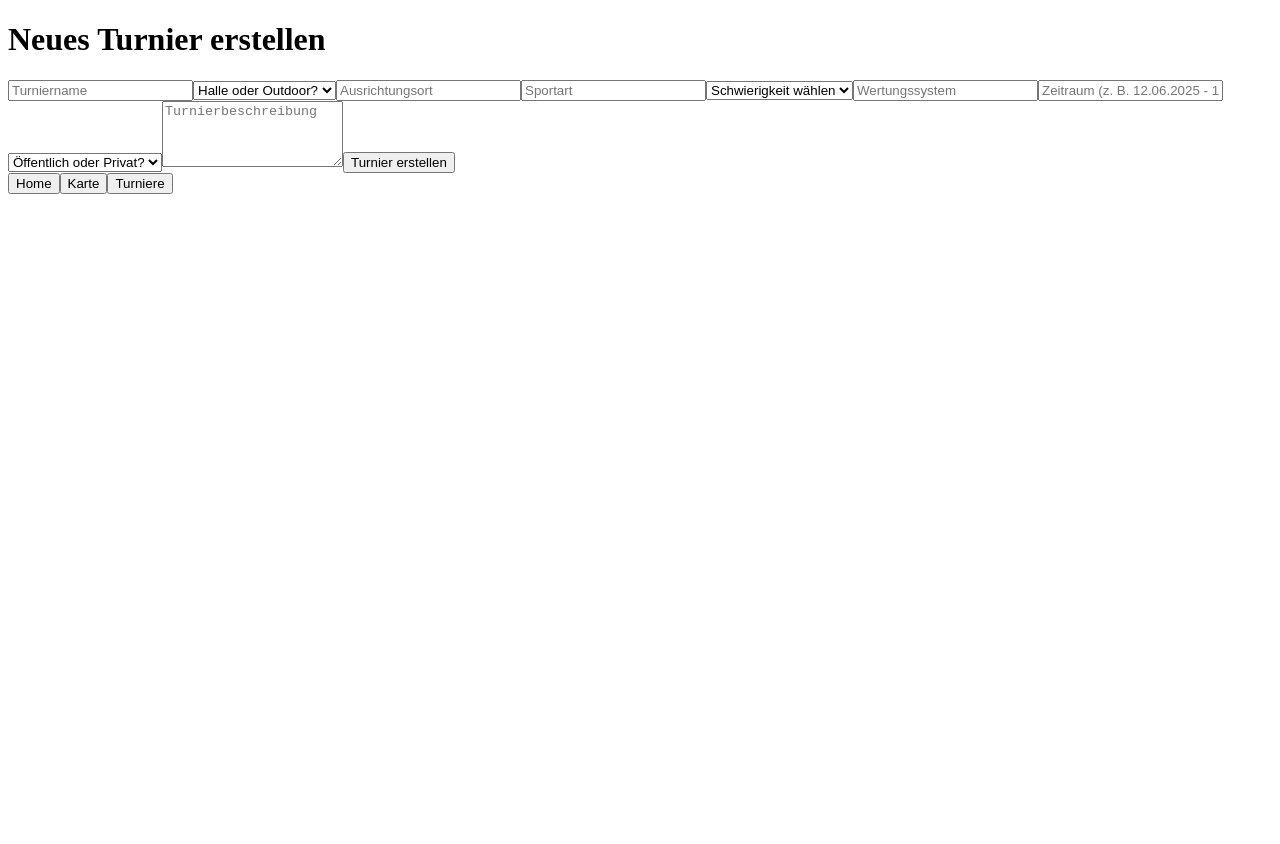
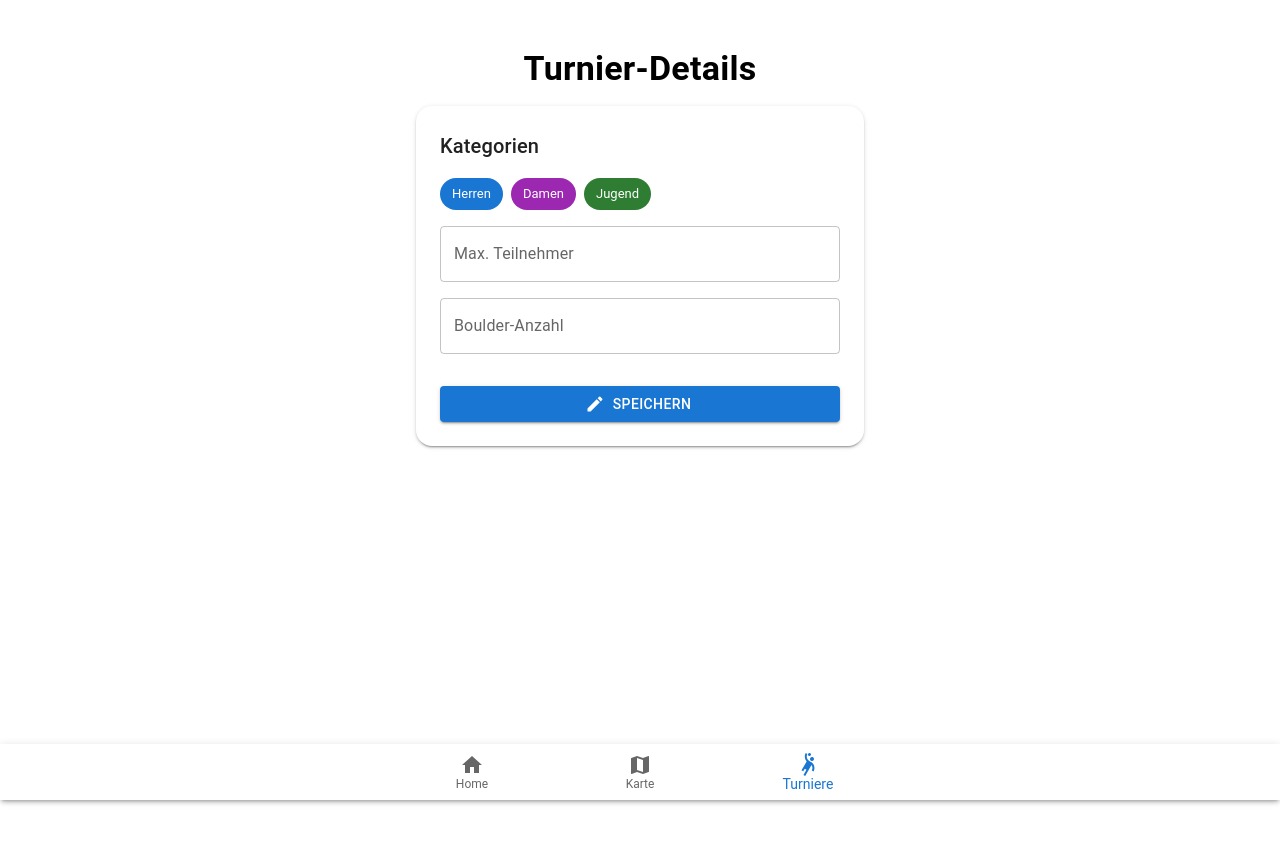
Before and after one commit to JonasFlachmann/ClimbingTurnamentAppPublic, a Next.js app: page /tournament-define in a window 1280 px wide. Shown: the top 844 px of the page. Before the commit the page ends 800 px from the top, so only its background shows below. Built offline with nearby package versions, Linux system fonts and the light colour scheme.

Commit message:
Update tournament-define.tsx

```diff
--- a/pages/tournament-define.tsx
+++ b/pages/tournament-define.tsx
@@ -1,116 +1,43 @@
-import { useRouter } from "next/router";
+import React from "react";
+import { Box, Typography, TextField, Button, Paper, BottomNavigation, BottomNavigationAction, Chip } from "@mui/material";
+import HomeIcon from "@mui/icons-material/Home";
+import MapIcon from "@mui/icons-material/Map";
+import SportsHandballIcon from "@mui/icons-material/SportsHandball";
+import EditIcon from "@mui/icons-material/Edit";
+import Link from "next/link";
 
-export default function TournamentDefine() {
-  const router = useRouter();
-
-  const handleSubmit = () => {
-    // Nach dem Erstellen direkt zur "Turnier befüllen" Seite
-    router.push("/tournament-fill");
-  };
+const TournamentDefinePage: React.FC = () => {
+  const [value, setValue] = React.useState(2);
 
   return (
-    <div className="min-h-screen bg-darkgreen p-6 flex flex-col items-center">
-      <h1 className="text-3xl font-bold text-white mb-6 text-center">
-        Neues Turnier erstellen
-      </h1>
+    <>
+      <Box sx={{ minHeight: "100vh", bgcolor: "background.default", px: 2, pb: 10, pt: 5, display: "flex", flexDirection: "column", alignItems: "center" }}>
+        <Typography variant="h4" sx={{ fontWeight: "bold", mb: 2, textAlign: "center" }}>
+          Turnier-Details
+        </Typography>
+        <Paper elevation={2} sx={{ borderRadius: 4, p: 3, mb: 4, width: "100%", maxWidth: 400 }}>
+          <Typography variant="h6" sx={{ mb: 2 }}>Kategorien</Typography>
+          <Box sx={{ mb: 2, display: "flex", gap: 1, flexWrap: "wrap" }}>
+            <Chip label="Herren" color="primary" />
+            <Chip label="Damen" color="secondary" />
+            <Chip label="Jugend" color="success" />
+          </Box>
+          <TextField label="Max. Teilnehmer" type="number" fullWidth sx={{ mb: 2 }} />
+          <TextField label="Boulder-Anzahl" type="number" fullWidth sx={{ mb: 2 }} />
+          <Button variant="contained" color="primary" startIcon={<EditIcon />} fullWidth sx={{ mt: 2 }}>
+            Speichern
+          </Button>
+        </Paper>
+      </Box>
+      <Paper sx={{ position: "fixed", bottom: 0, left: 0, right: 0, zIndex: 100 }} elevation={3}>
+        <BottomNavigation showLabels value={value} onChange={(_, newValue) => setValue(newValue)}>
+          <BottomNavigationAction label="Home" icon={<HomeIcon />} component={Link} href="/home" />
+          <BottomNavigationAction label="Karte" icon={<MapIcon />} component={Link} href="/map" />
+          <BottomNavigationAction label="Turniere" icon={<SportsHandballIcon />} component={Link} href="/tournament-overview" />
+        </BottomNavigation>
+      </Paper>
+    </>
+  );
+};
 
-      {/* Formular */}
-      <form
-        onSubmit={(e) => e.preventDefault()}
-        className="bg-darkgreen rounded-xl shadow-lg border border-lightgreen p-6 w-full max-w-2xl flex flex-col gap-4 mb-10"
-      >
-        <input
-          type="text"
-          placeholder="Turniername"
-          className="p-3 rounded-md bg-darkgreen border border-lightgreen text-white placeholder-gray-400 focus:outline-none focus:ring-2 focus:ring-lightgreen"
-        />
-
-        <select
-          className="p-3 rounded-md bg-darkgreen border border-lightgreen text-white focus:outline-none focus:ring-2 focus:ring-lightgreen"
-        >
-          <option value="">Halle oder Outdoor?</option>
-          <option value="halle">Halle</option>
-          <option value="outdoor">Outdoor</option>
-        </select>
-
-        <input
-          type="text"
-          placeholder="Ausrichtungsort"
-          className="p-3 rounded-md bg-darkgreen border border-lightgreen text-white placeholder-gray-400 focus:outline-none focus:ring-2 focus:ring-lightgreen"
-        />
-
-        <input
-          type="text"
-          placeholder="Sportart"
-          className="p-3 rounded-md bg-darkgreen border border-lightgreen text-white placeholder-gray-400 focus:outline-none focus:ring-2 focus:ring-lightgreen"
-        />
-
-        <select
-          className="p-3 rounded-md bg-darkgreen border border-lightgreen text-white focus:outline-none focus:ring-2 focus:ring-lightgreen"
-        >
-          <option value="">Schwierigkeit wählen</option>
-          <option value="leicht">Leicht</option>
-          <option value="mittel">Mittel</option>
-          <option value="schwer">Schwer</option>
-          <option value="profi">Profi</option>
-        </select>
-
-        <input
-          type="text"
-          placeholder="Wertungssystem"
-          className="p-3 rounded-md bg-darkgreen border border-lightgreen text-white placeholder-gray-400 focus:outline-none focus:ring-2 focus:ring-lightgreen"
-        />
-
-        <input
-          type="text"
-          placeholder="Zeitraum (z. B. 12.06.2025 - 14.06.2025)"
-          className="p-3 rounded-md bg-darkgreen border border-lightgreen text-white placeholder-gray-400 focus:outline-none focus:ring-2 focus:ring-lightgreen"
-        />
-
-        <select
-          className="p-3 rounded-md bg-darkgreen border border-lightgreen text-white focus:outline-none focus:ring-2 focus:ring-lightgreen"
-        >
-          <option value="">Öffentlich oder Privat?</option>
-          <option value="öffentlich">Öffentlich</option>
-          <option value="privat">Privat</option>
-        </select>
-
-        <textarea
-          placeholder="Turnierbeschreibung"
-          rows={4}
-          className="p-3 rounded-md bg-darkgreen border border-lightgreen text-white placeholder-gray-400 focus:outline-none focus:ring-2 focus:ring-lightgreen"
-        />
-
-        <button
-          type="button"
-          onClick={handleSubmit}
-          className="bg-lightgreen text-darkgreen font-bold py-3 rounded-lg hover:bg-green-500 transition transform hover:scale-105"
-        >
-          Turnier erstellen
-        </button>
-      </form>
-
-      {/* Footer Navigation */}
-      <div className="flex flex-col sm:flex-row gap-4 w-full max-w-2xl">
-        <button
-          onClick={() => router.push("/home")}
-          className="flex-1 bg-lightgreen text-darkgreen font-bold py-3 rounded-lg hover:bg-green-500 transition"
-        >
-          Home
-        </button>
-        <button
-          onClick={() => alert("Zur Karte (noch Dummy)")}
-          className="flex-1 bg-lightgreen text-darkgreen font-bold py-3 rounded-lg hover:bg-green-500 transition"
-        >
-          Karte
-        </button>
-        <button
-          onClick={() => router.push("/tournament-create")}
-          className="flex-1 bg-lightgreen text-darkgreen font-bold py-3 rounded-lg hover:bg-green-500 transition"
-        >
-          Turniere
-        </button>
-      </div>
-    </div>
-  );
-}
+export default TournamentDefinePage;
```
